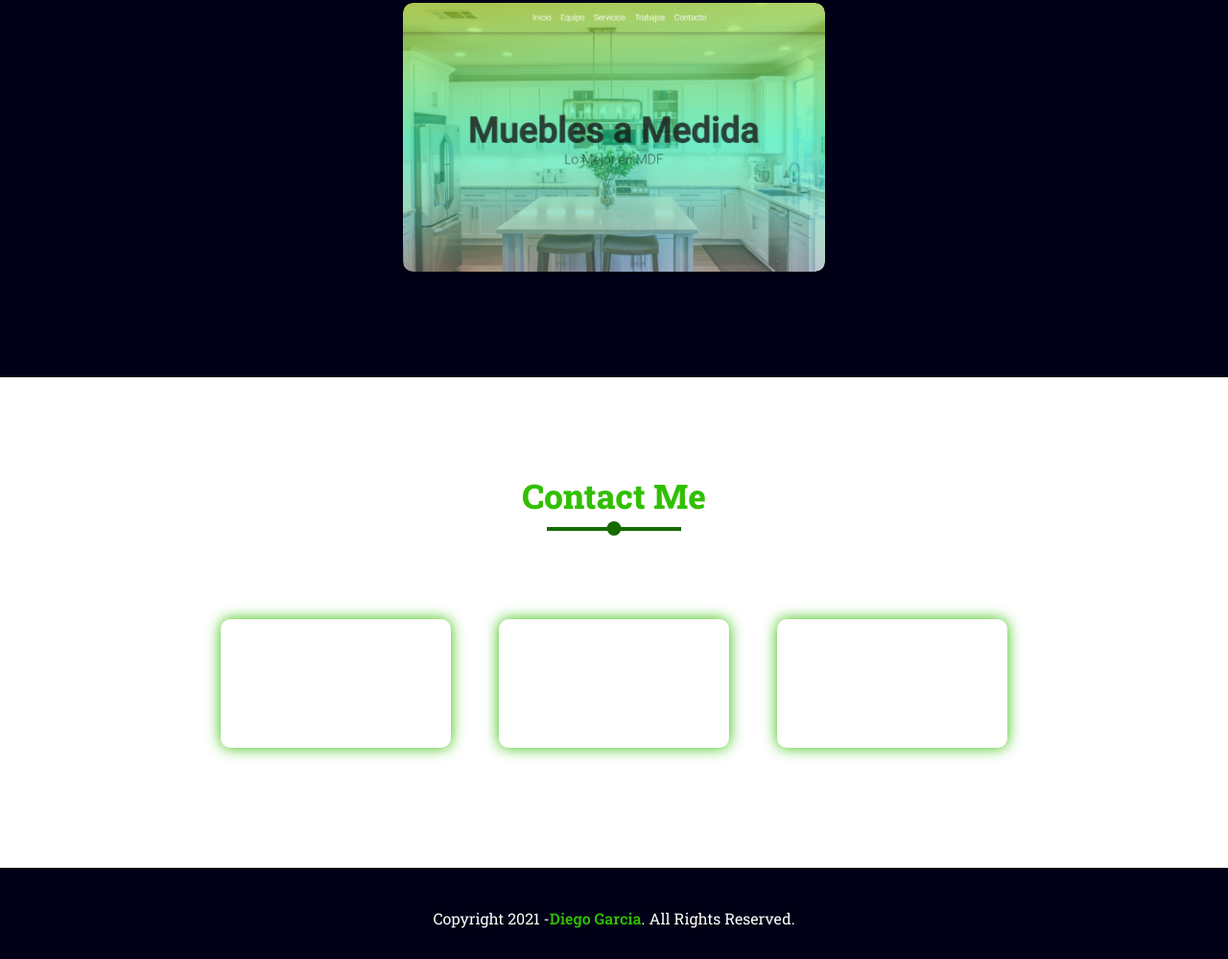
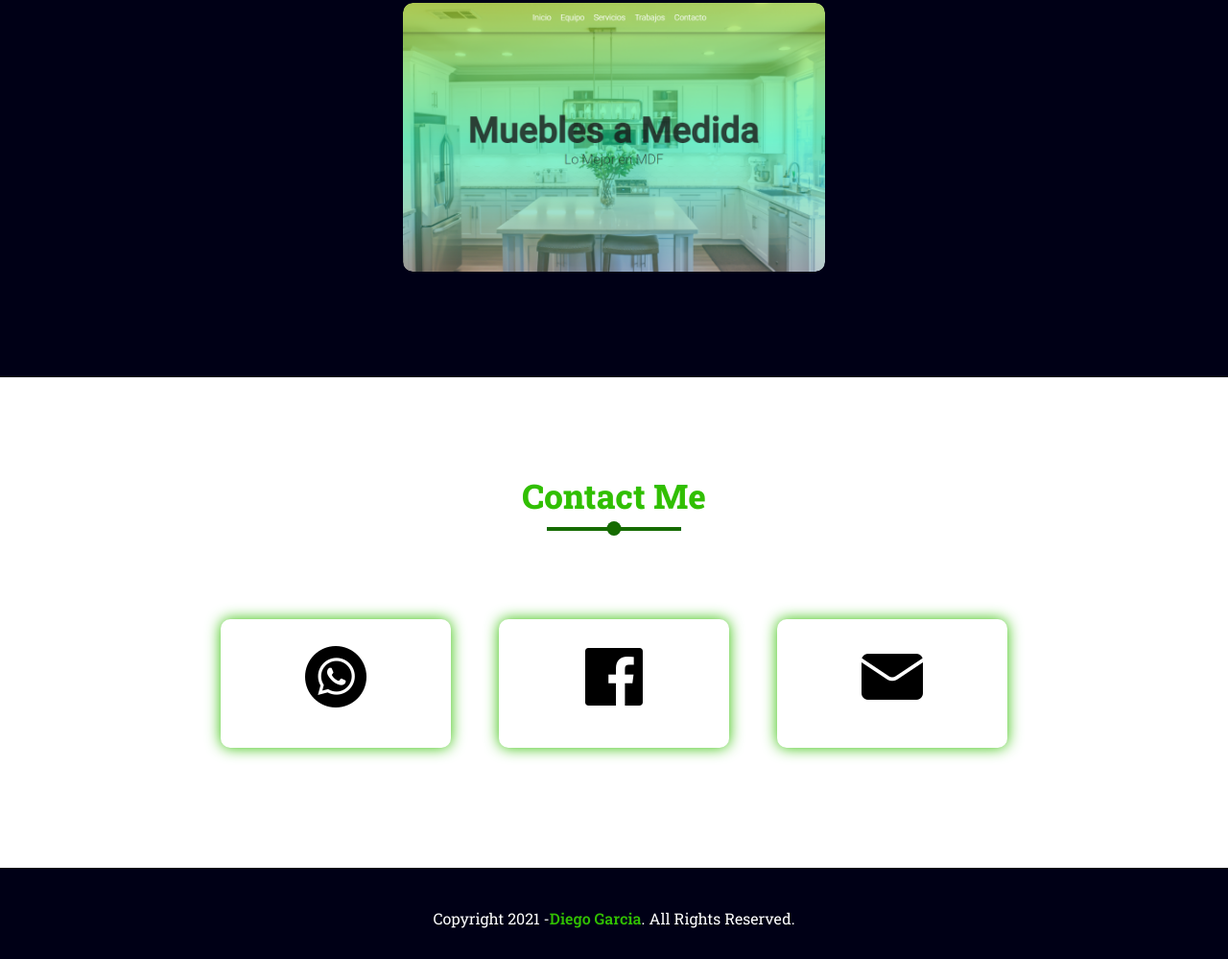
Before and after one commit to LemonDesing/PortfolioDiegoGarcia, a plain HTML site: page index.html in a window 1280 px wide. Shown: the part 3963-4962 px from the top of the page at 96% size. Drawn offline with nearby package versions, Linux system fonts and the light colour scheme.

Commit message:
Update index.html

```diff
--- a/index.html
+++ b/index.html
@@ -171,17 +171,17 @@
         <div class="row">
           <div class="card reveal">
             <div class="contact-icon">
-              <a href="https://wa.link/g4q0g3" target="_blank"><i class="fas"><img src="/iconos/png/001-whatsapp.png" alt="" title="Contact Me!"></i></a>
+              <a href="https://wa.link/g4q0g3" target="_blank"><i class="fas"><img src="/icons/png/001-whatsapp.png" alt="" title="Contact Me!"></i></a>
             </div>
           </div>
           <div class="card reveal">
             <div class="contact-icon">
-              <a href="https://www.facebook.com/diegomartin.garcia.353" target="_blank"><i class="fas"><img src="/iconos/png/002-facebook.png" alt="" title="Go to Facebook"></i></a>
+              <a href="https://www.facebook.com/diegomartin.garcia.353" target="_blank"><i class="fas"><img src="/icons/png/002-facebook.png" alt="" title="Go to Facebook"></i></a>
             </div>
           </div>
           <div class="card reveal">
             <div class="contact-icon">
-              <a href="mailto:commandos1842@hotmail.com?"><i class="fas"><img src="/iconos/png/004-email.png" alt="" title="Send email!!"></i></a>
+              <a href="mailto:commandos1842@hotmail.com?"><i class="fas"><img src="/icons/png/004-email.png" alt="" title="Send email!!"></i></a>
             </div>
           </div>
         </div>
```
